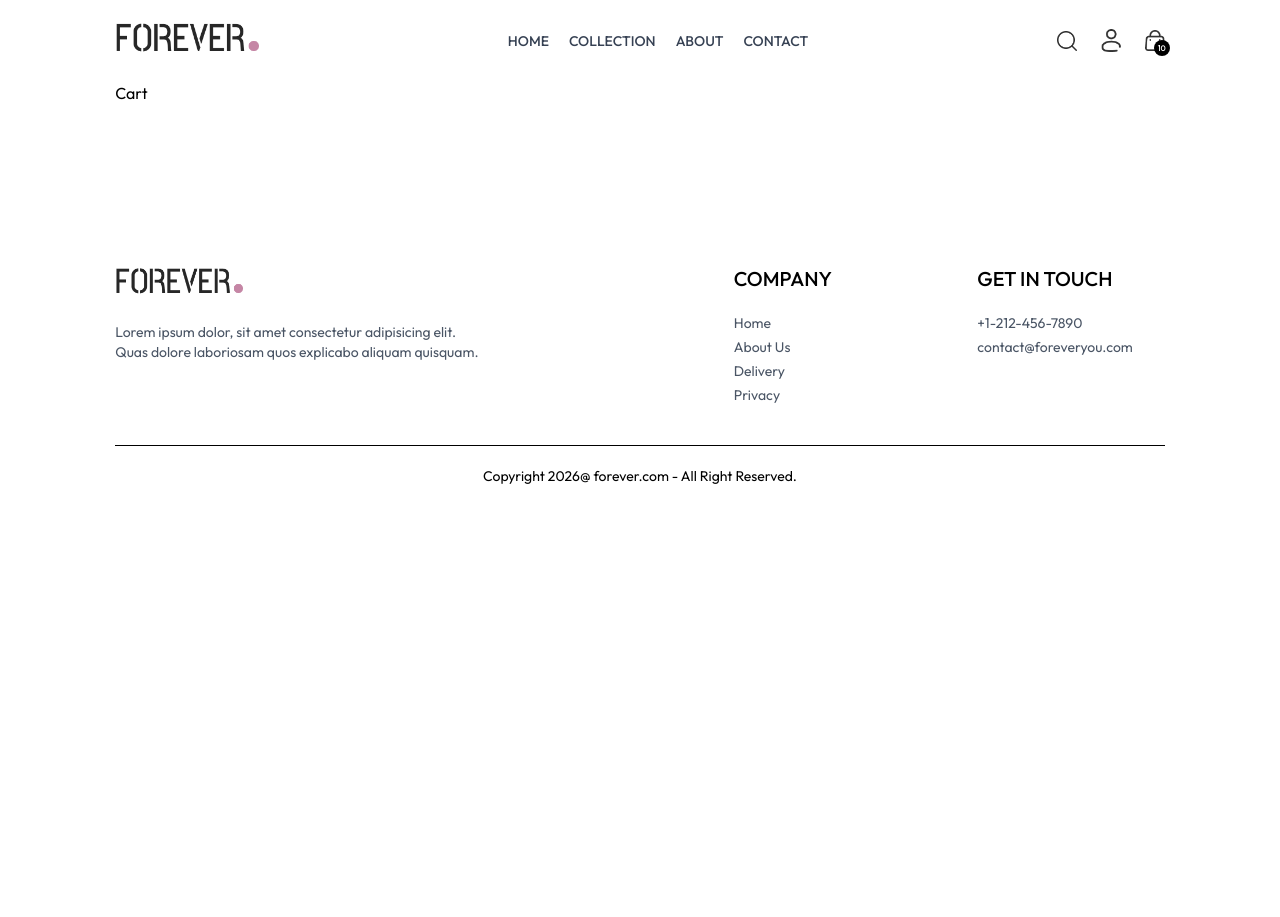
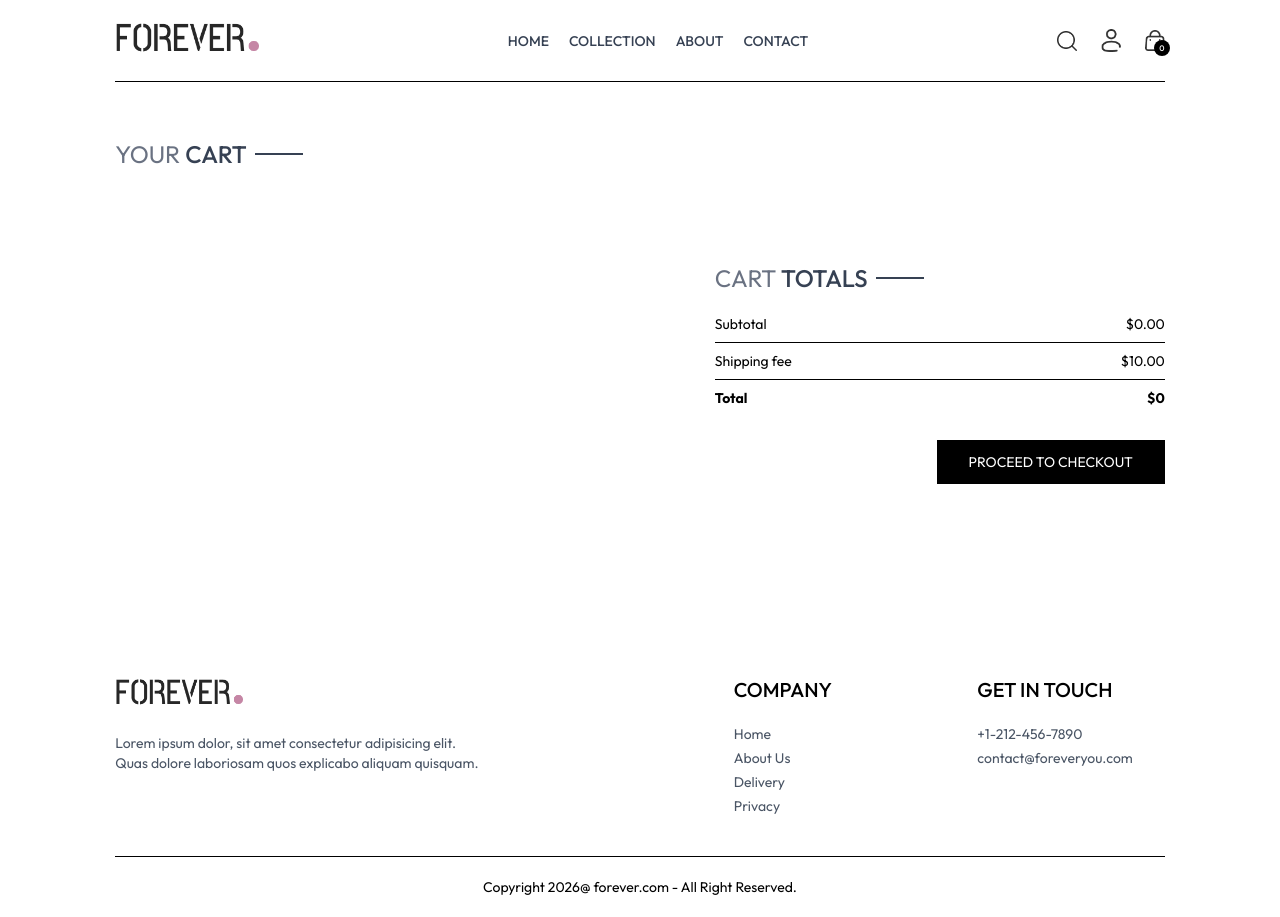
Before and after one commit to ayushasunuwar/E-commerce, a React app in the folder Frontend/: page /cart in a window 1280 px wide. Before the commit the page ends 800 px from the top, so only its background shows below. Built offline with nearby package versions, Linux system fonts and the light colour scheme; the HTML template or start-up script is replaced by a standard one.

Commit message:
Cart completed

```diff
--- a/Frontend/src/App.jsx
+++ b/Frontend/src/App.jsx
@@ -12,10 +12,12 @@
 import Navbar from './Components/Navbar'
 import Footer from './Components/Footer'
 import SearchBar from './Components/SearchBar'
+ import { ToastContainer, toast } from 'react-toastify';
 
 const App = () => {
   return (
     <div className='px-4 sm:px-[5vw] md:px-[7vw] lg:px-[9vw]'>
+      <ToastContainer/>
       <Navbar/>
       <SearchBar/>
 
--- /dev/null
+++ b/Frontend/src/Components/CartTotal.jsx
@@ -0,0 +1,35 @@
+import React, { useContext } from 'react'
+import { ShopContext } from '../Context/ShopContext'
+import Title from './Title';
+
+const CartTotal = () => {
+      const { currency, delivery_fee, getCartAmount } = useContext(ShopContext);
+
+  return (
+    <div className='w-full'>
+        <div className='text-2xl'>
+            <Title text1={'CART'} text2={'TOTALS'}/>
+        </div>
+
+        <div className='flex flex-col gap-2 mt-2 text-sm'>
+            <div className='flex justify-between'>
+                <p>Subtotal</p>
+                <p>{currency}{getCartAmount()}.00</p>
+            </div>
+            <hr />
+            <div className='flex justify-between'>
+                <p>Shipping fee</p>
+                <p>{currency}{delivery_fee}.00</p>
+            </div>
+            <hr />
+
+            <div className='flex justify-between'>
+                <b>Total</b>
+                <b>{currency}{getCartAmount() === 0 ? 0 : getCartAmount() + delivery_fee}</b>
+            </div>
+        </div>
+    </div>
+  )
+}
+
+export default CartTotal
--- a/Frontend/src/Components/Navbar.jsx
+++ b/Frontend/src/Components/Navbar.jsx
@@ -7,7 +7,7 @@
 
   const [visible, setVisible] = useState(false);
 
-  const { setShowSearch } = useContext(ShopContext);
+  const { setShowSearch, getCartCount } = useContext(ShopContext);
 
   return (
     <div className='flex items-center justify-between py-5 font-medium'>
@@ -52,7 +52,7 @@
 
           <Link to='/cart' className='relative'>
             <img src={assets.cart_icon} className='w-5 min-w-5' alt="" />
-            <p className='absolute right-[-5px] bottom-[-5px] w-4 text-center leading-4 bg-black text-white aspect-square rounded-full text-[8px]'>10</p>
+            <p className='absolute right-[-5px] bottom-[-5px] w-4 text-center leading-4 bg-black text-white aspect-square rounded-full text-[8px]'>{getCartCount()}</p>
           </Link>
 
           <img onClick={() => setVisible(true)} src={assets.menu_icon} className='w-5 cursor-pointer sm:hidden' alt="" />
--- a/Frontend/src/Context/ShopContext.jsx
+++ b/Frontend/src/Context/ShopContext.jsx
@@ -1,5 +1,6 @@
-import { createContext, useState } from "react";
+import { createContext, useEffect, useState } from "react";
 import { products } from "../assets/front_end_assets/assets";
+import { toast } from "react-toastify";
 
 
 export const ShopContext = createContext();
@@ -10,10 +11,82 @@
     const delivery_fee = 10;
     const [search, setSearch] = useState('');
     const [showSearch, setShowSearch] = useState(false);
+    const [cartItems, setCartItems] = useState({});
+
+    const addToCart = async (itemId, size) => {
+
+        if (!size) {
+            toast.error('Select Product Size');
+            return;
+        }
+
+        let cartData = structuredClone(cartItems);
+
+        if (cartData[itemId]) {
+            if (cartData[itemId][size]) {
+                cartData[itemId][size] += 1;
+            }
+            else{
+                cartData[itemId][size] = 1;
+            }
+        }
+        else{
+            cartData[itemId] = {};
+            cartData[itemId][size] = 1;
+        }
+
+        setCartItems(cartData);
+    }
+
+    const getCartCount = () => {
+        let totalCount = 0;
+        for(const items in cartItems){
+            for(const item in cartItems[items]){
+                try {
+                    if (cartItems[items][item] > 0) {
+                        totalCount += cartItems[items][item];
+                    }
+                } catch (error) {
+
+                }
+            }
+        }
+        return totalCount;
+    }
+
+    const updateQuantity = async (itemId, size, quantity) => {
+
+        let cartData = structuredClone(cartItems);
+
+        cartData[itemId][size] = quantity;
+
+        setCartItems(cartData);
+
+    }
+
+    const getCartAmount = () => {
+        let totalAmount = 0;
+        for(const items in cartItems){
+            let itemInfo = products.find((product) => product._id === items);
+            for(const item in cartItems[items]){
+                try {
+                    if(cartItems[items][item] > 0){
+                        totalAmount = itemInfo.price * cartItems[items][item];
+                    }
+                } catch (error) {
+
+                }
+            }
+        }
+
+        return totalAmount;
+    }
 
     const value = {
         products, currency, delivery_fee,
-        search, setSearch, showSearch, setShowSearch
+        search, setSearch, showSearch, setShowSearch,
+        cartItems, addToCart,
+        getCartCount, updateQuantity, getCartAmount
     }
 
     return(
--- a/Frontend/src/Pages/Cart.jsx
+++ b/Frontend/src/Pages/Cart.jsx
@@ -1,8 +1,79 @@
-import React from 'react'
+import React, { useContext, useEffect, useState } from 'react'
+import { ShopContext } from '../Context/ShopContext';
+import Title from '../Components/Title'
+import { assets } from '../assets/front_end_assets/assets';
+import CartTotal from '../Components/CartTotal';
 
 const Cart = () => {
+
+  const { products, currency, cartItems, updateQuantity } = useContext(ShopContext);
+
+  const [cartData, setCartData] = useState([]);
+
+  useEffect(() => {
+
+    const tempData = [];
+    for(const items in cartItems){
+      for(const item in cartItems[items]){
+        if (cartItems[items][item] > 0) {
+          tempData.push({
+            _id: items,
+            size: item,
+            quantity: cartItems[items][item]
+          })
+        }
+      }
+    }
+
+    setCartData(tempData);
+
+  }, [cartItems])
+
   return (
-    <div>Cart</div>
+    <div className='border-t pt-14'>
+
+      <div className='text-2xl mb-3'>
+        <Title text1={'YOUR'} text2={'CART'}/>
+      </div>
+
+      <div>
+        {
+          cartData.map((item, index) => {
+            const productData = products.find((product) => product._id === item._id);
+
+            return(
+              <div key={index} className='py-4 border-t border-b text-gray-700 grid grid-cols-[4fr_0.5fr_0.5fr] sm:grid-cols[4fr_2fr_0.5fr] items-center gap-4'>
+                <div className='flex items-start gap-6'>
+                  <img className='w-16 sm:w-20' src={productData.image[0]} alt="" />
+                  <div>
+                    <p className='text-xs sm:text-lg font-medium'>{productData.name}</p>
+                    <div className='flex items-center gap-5 mt-2'>
+                      <p>{currency}{productData.price}</p>
+                      <p className='px-2 sm:px-3 sm:py-1 border bg-slate-50'>{item.size}</p>
+                    </div>
+                  </div>
+                </div>
+
+                <input onChange={(e) => e.target.value === '' || e.target.value === '0' ? null : updateQuantity(item._id, item.size, Number(e.target.value))} className='border max-w-10 sm:max-w-20 px-1 sm:px-2 py-1' type="number" min={1} defaultValue={item.quantity} />
+                <img onClick={() => updateQuantity(item._id, item.size, 0)} className='w-4 mr-4 sm:w-5 cursor-pointer' src={assets.bin_icon} alt="" />
+              </div>
+            )
+          })
+        }
+      </div>
+
+      <div className='flex justify-end my-20'>
+        <div className='w-full sm:w-[450px]'>
+          <CartTotal/>
+          <div className='w-full text-end'>
+
+            <button className='bg-black text-white text-sm my-8 px-8 py-3'>PROCEED TO CHECKOUT</button>
+
+          </div>
+        </div>
+      </div>
+
+    </div>
   )
 }
 
--- a/Frontend/src/Pages/Product.jsx
+++ b/Frontend/src/Pages/Product.jsx
@@ -7,7 +7,7 @@
 const Product = () => {
 
   const { productId } = useParams();
-  const { products, currency } = useContext(ShopContext);
+  const { products, currency, addToCart } = useContext(ShopContext);
   const [productData, setProductData] = useState(false);
   const [image, setImage] = useState('');
   const [size, setSize] = useState('');
@@ -71,7 +71,7 @@
                     </div>
                 </div>
 
-                <button className='bg-black text-white px-8 py-3 text-sm active:bg-gray-700'>ADD TO CART</button>
+                <button onClick={() => addToCart(productData._id, size)} className='bg-black text-white px-8 py-3 text-sm active:bg-gray-700'>ADD TO CART</button>
                 <hr className='mt-8 sm:w-4/5' />
                 <div className='text-sm text-gray-500 mt-5 flex flex-col gap-1'>
                         <p>100% Original Product.</p>
```
